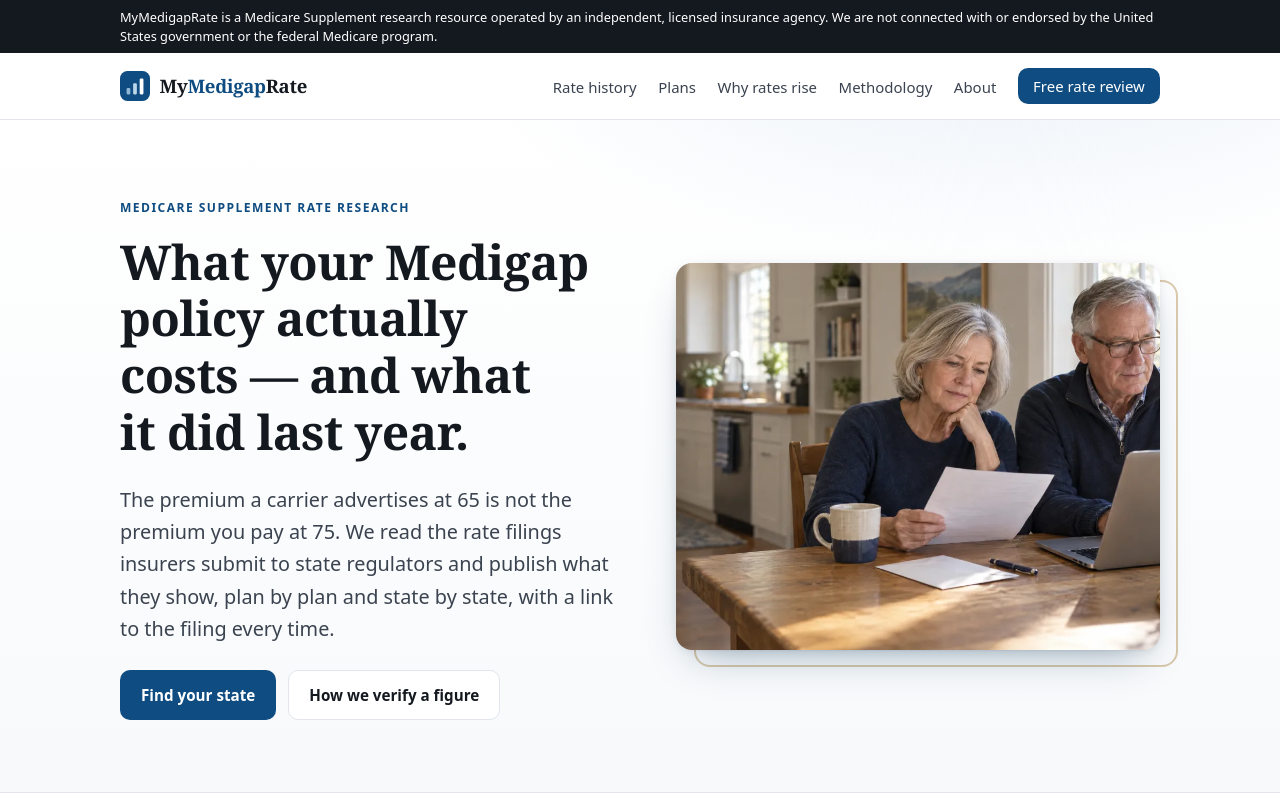
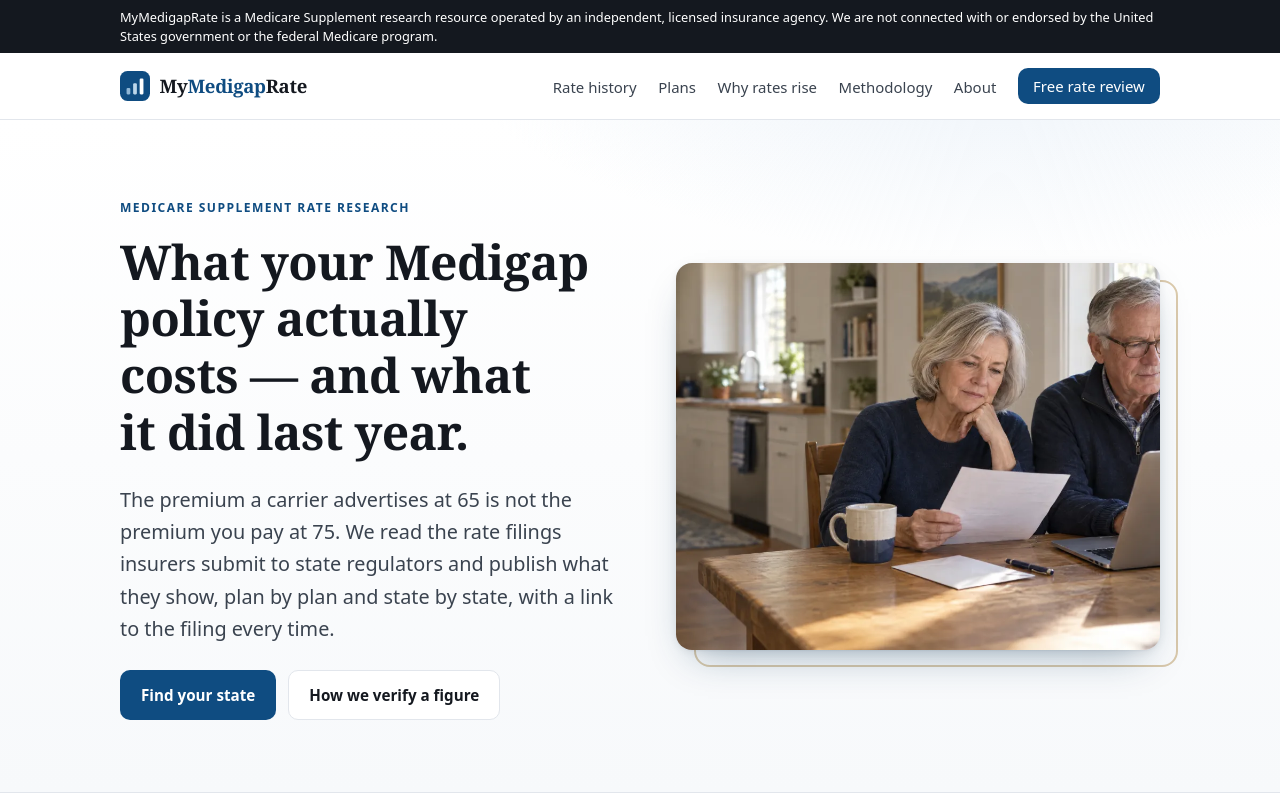
Before and after one commit to scopeready/my-medigap-rate, a Next.js app: page / in a window 1280 px wide. Shown: the top 800 px of the page. Built offline with nearby package versions, Linux system fonts and the light colour scheme; no server answers.

Commit message:
Photos: ease the home hero crop so both people stay in frame
Co-Authored-By: Claude Opus 5.5 <noreply@anthropic.com>
Claude-Session: https://claude.ai/code/session_01ENtYbB75DWCxu3xQmtj6mE

```diff
--- a/app/globals.css
+++ b/app/globals.css
@@ -616,7 +616,7 @@ dl.facts dd { margin: 0; text-align: right; font-weight: 600; font-size: .93rem;
 }
 .hero__media { position: relative; }
 .hero__media .photo {
-  aspect-ratio: 5 / 4; object-fit: cover; object-position: 70% center;
+  aspect-ratio: 5 / 4; object-fit: cover; object-position: 62% center;
   box-shadow: 0 18px 40px -18px rgba(10, 53, 87, .45), var(--shadow);
 }
 /* A gold rule offset behind the picture: the site's citation colour. */
```
